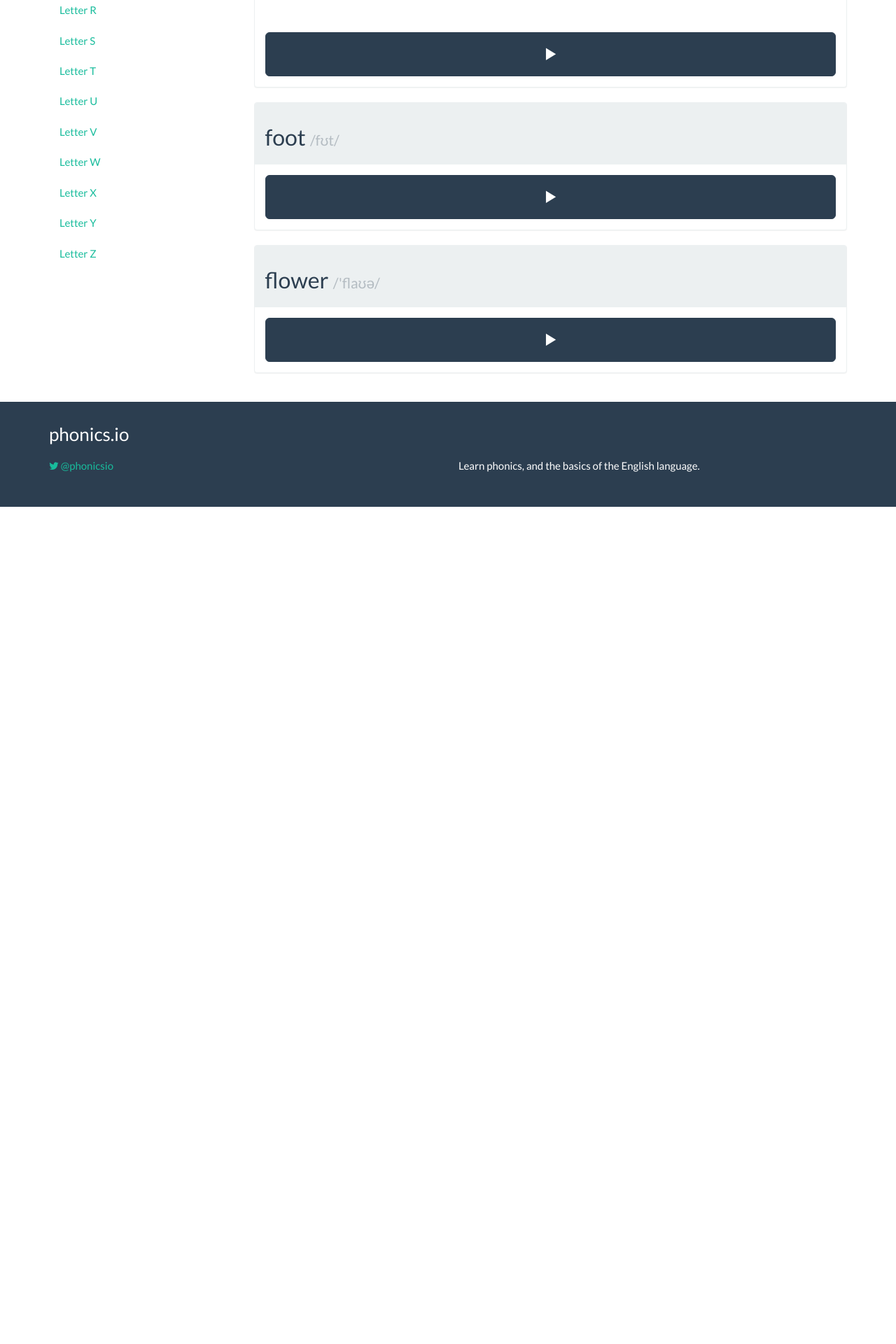
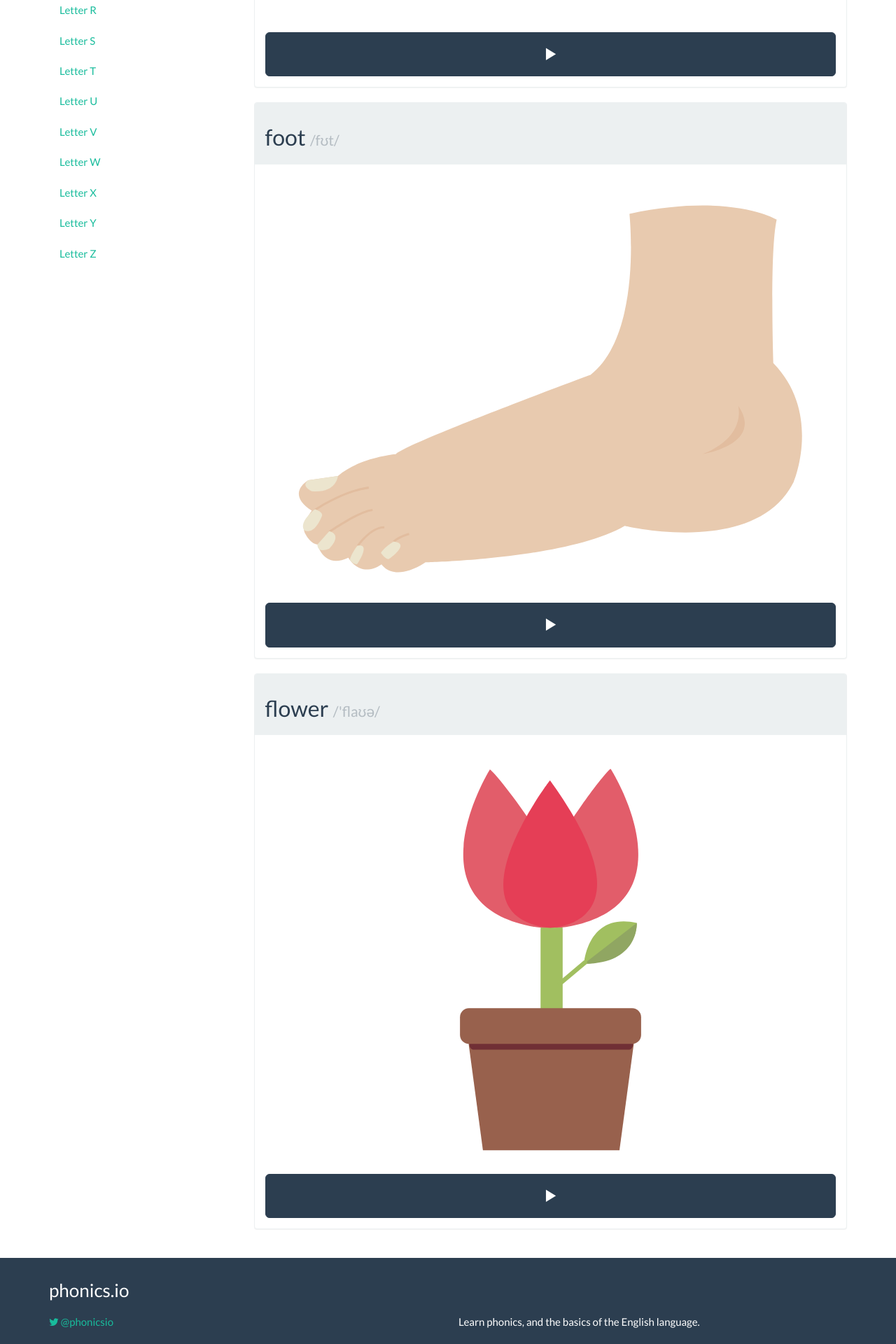
Before and after one commit to irmbrady/phonics.io, a Jekyll site: the page built from letters/f.html, in a window 1280 px wide. Shown: the part 825-2745 px from the top of the page at 70% size. Built offline with Jekyll 4.4.1, drawn with Linux system fonts in a browser that asks for light colours; nearby versions of some CDN libraries; before the commit the page ends 1549 px from its top, so only the background shows below that.

Commit message:
Added foot and flower svg

```diff
--- a/letters/f.html
+++ b/letters/f.html
@@ -26,7 +26,7 @@
     <h2>foot <small>/fʊt/</small></h2>
   </div>
   <div class="panel-body">
-    <!-- <img src="/../resources/images/XX.svg" alt="XX" style="width: 100%; display: block;"/> -->
+    <img src="/../resources/images/foot.svg" alt="foot" style="width: 100%; display: block;"/>
     <audio id="say-foot">
       <source src="/../resources/sounds/mp3/foot.mp3" type="audio/mpeg" />
       <source src="/../resources/sounds/ogg/foot.ogg" type="audio/ogg" />
@@ -42,7 +42,7 @@
     <h2>flower <small>/'flaʊə/</small></h2>
   </div>
   <div class="panel-body">
-    <!-- <img src="/../resources/images/XX.svg" alt="XX" style="width: 100%; display: block;"/> -->
+    <img src="/../resources/images/flower.svg" alt="flower" style="width: 100%; display: block;"/>
     <audio id="say-flower">
       <source src="/../resources/sounds/mp3/flower.mp3" type="audio/mpeg" />
       <source src="/../resources/sounds/ogg/flower.ogg" type="audio/ogg" />
```
Also changed, not shown: resources/images/flower.svg (added), resources/images/foot.svg (added).
